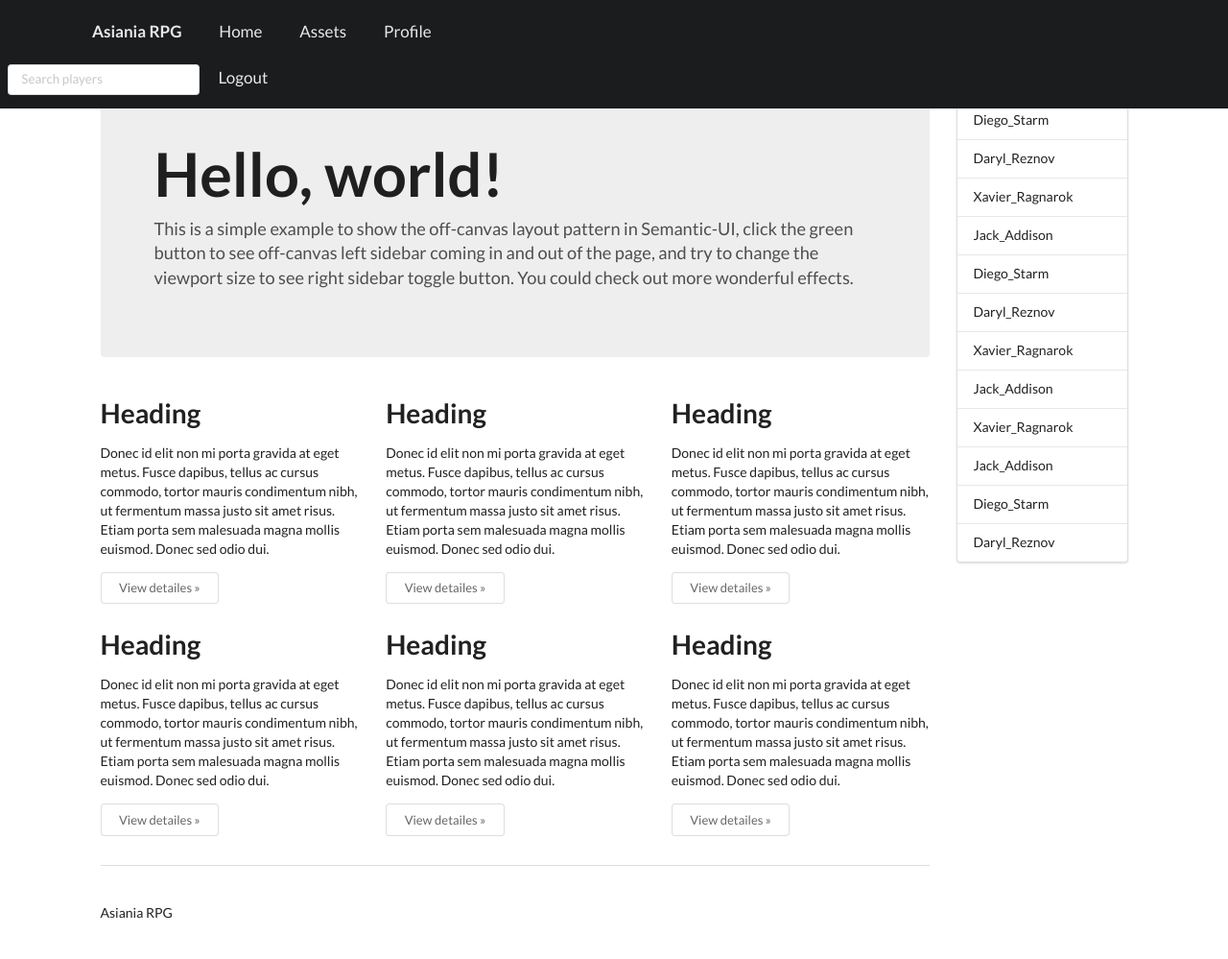
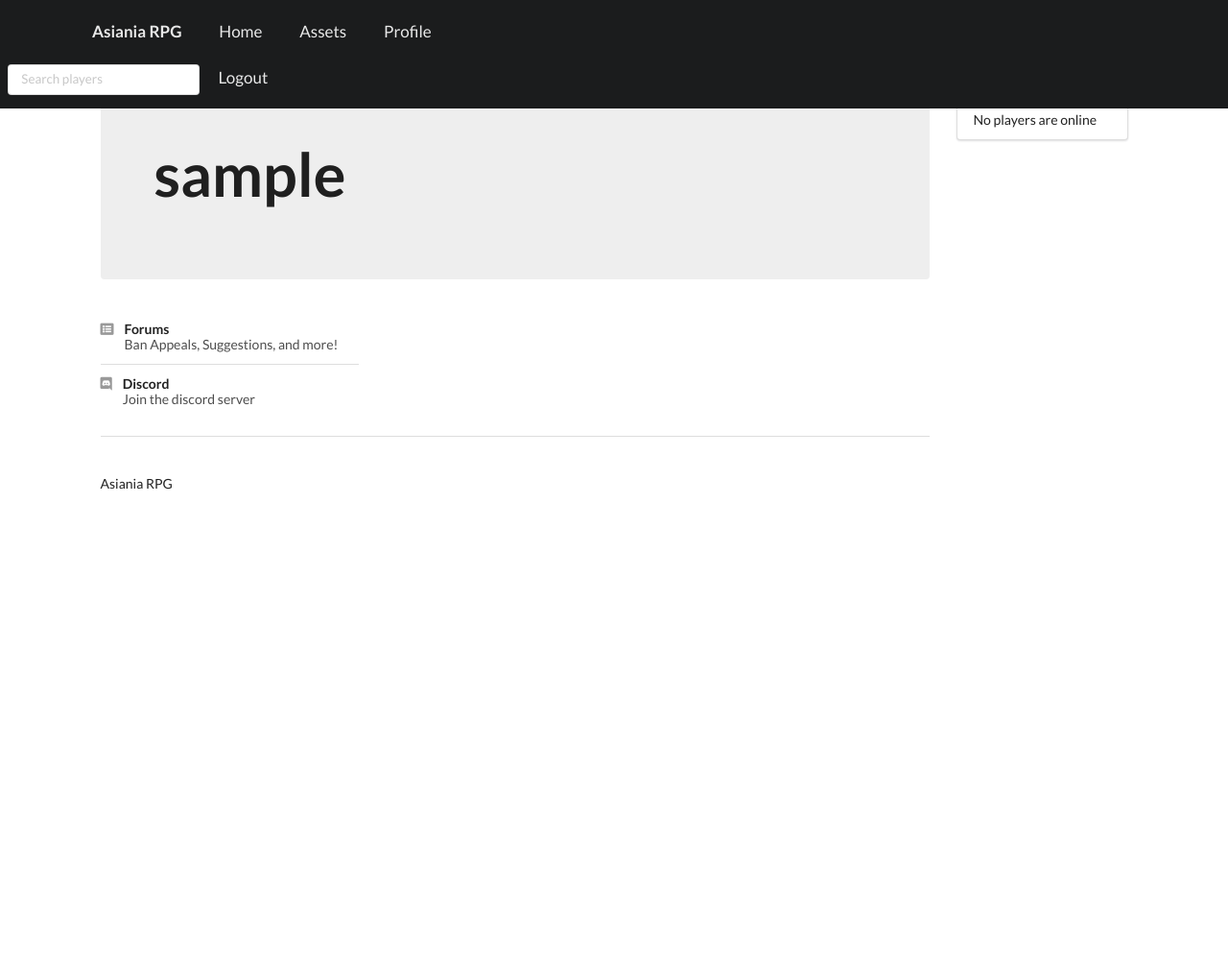
Before and after one commit to realdiegopoptart/darylrpg-panel, a PHP site: page /index.php in a window 1280 px wide. Shown: the whole page at 96% size. After the commit the page ends 510 px from the top, so only its background shows below. Run offline with PHP 8.4, Linux system fonts and the light colour scheme; the visitor is signed in with stand-in values (Sample User, id 1); tables that the repository leaves empty or names only in its code hold one stand-in row (values such as "Sample post").

Commit message:
player sidelist completed

```diff
--- a/index.php
+++ b/index.php
@@ -17,91 +17,29 @@
         <div class="ui padded grid">
           <div class="thirteen wide column">
             <div class="ui message">
-              <h1 class="ui huge header">Hello, world!</h1>
-              <p class="lead">
-                This is a simple example to show the off-canvas layout pattern
-                in Semantic-UI, click the green button to see off-canvas left
-                sidebar coming in and out of the page, and try to change the
-                viewport size to see right sidebar toggle button. You could
-                check out more wonderful effects.
-              </p>
+              <h1 class="ui header"><?php echo $_SESSION['playername'];?></h1>
             </div>
             <div class="ui hidden divider"></div>
             <div class="ui grid">
               <div class="three column row">
                 <div class="column">
-                  <h1 class="ui header">Heading</h1>
-                  <p>
-                    Donec id elit non mi porta gravida at eget metus. Fusce
-                    dapibus, tellus ac cursus commodo, tortor mauris condimentum
-                    nibh, ut fermentum massa justo sit amet risus. Etiam porta
-                    sem malesuada magna mollis euismod. Donec sed odio dui.
-                  </p>
-                  <button class="ui small basic button">
-                    View detailes &raquo;
-                  </button>
-                </div>
-                <div class="column">
-                  <h1 class="ui header">Heading</h1>
-                  <p>
-                    Donec id elit non mi porta gravida at eget metus. Fusce
-                    dapibus, tellus ac cursus commodo, tortor mauris condimentum
-                    nibh, ut fermentum massa justo sit amet risus. Etiam porta
-                    sem malesuada magna mollis euismod. Donec sed odio dui.
-                  </p>
-                  <button class="ui small basic button">
-                    View detailes &raquo;
-                  </button>
-                </div>
-                <div class="column">
-                  <h1 class="ui header">Heading</h1>
-                  <p>
-                    Donec id elit non mi porta gravida at eget metus. Fusce
-                    dapibus, tellus ac cursus commodo, tortor mauris condimentum
-                    nibh, ut fermentum massa justo sit amet risus. Etiam porta
-                    sem malesuada magna mollis euismod. Donec sed odio dui.
-                  </p>
-                  <button class="ui small basic button">
-                    View detailes &raquo;
-                  </button>
-                </div>
+                <div role="list" class="ui divided very relaxed list">
+                  <a role="listitem" class="item" href="https://forum.valrisegaming.com" target="_blank">
+                      <i aria-hidden="true" class="browser icon"></i>
+                      <div class="content">
+                          <div class="header">Forums</div>
+                          <div class="description">Ban Appeals, Suggestions, and more!</div>
+                      </div>
+                  </a>
+                  <a role="listitem" class="item" href="https://discord.gg/FuerHArrXF" target="_blank">
+                      <i aria-hidden="true" class="discord outline icon"></i>
+                      <div class="content">
+                          <div class="header">Discord</div>
+                          <div class="description">Join the discord server</div>
+                      </div>
+                  </a>
               </div>
-              <div class="three column row">
-                <div class="column">
-                  <h1 class="ui header">Heading</h1>
-                  <p>
-                    Donec id elit non mi porta gravida at eget metus. Fusce
-                    dapibus, tellus ac cursus commodo, tortor mauris condimentum
-                    nibh, ut fermentum massa justo sit amet risus. Etiam porta
-                    sem malesuada magna mollis euismod. Donec sed odio dui.
-                  </p>
-                  <button class="ui small basic button">
-                    View detailes &raquo;
-                  </button>
-                </div>
-                <div class="column">
-                  <h1 class="ui header">Heading</h1>
-                  <p>
-                    Donec id elit non mi porta gravida at eget metus. Fusce
-                    dapibus, tellus ac cursus commodo, tortor mauris condimentum
-                    nibh, ut fermentum massa justo sit amet risus. Etiam porta
-                    sem malesuada magna mollis euismod. Donec sed odio dui.
-                  </p>
-                  <button class="ui small basic button">
-                    View detailes &raquo;
-                  </button>
-                </div>
-                <div class="column">
-                  <h1 class="ui header">Heading</h1>
-                  <p>
-                    Donec id elit non mi porta gravida at eget metus. Fusce
-                    dapibus, tellus ac cursus commodo, tortor mauris condimentum
-                    nibh, ut fermentum massa justo sit amet risus. Etiam porta
-                    sem malesuada magna mollis euismod. Donec sed odio dui.
-                  </p>
-                  <button class="ui small basic button">
-                    View detailes &raquo;
-                  </button>
+
                 </div>
               </div>
             </div>
@@ -112,12 +50,21 @@
           <div class="three wide column">
             <p>Online players:</p>
             <div class="ui vertical menu">
-            <a class="item">Diego_Starm</a> <a class="item">Daryl_Reznov</a>
-            <a class="item">Xavier_Ragnarok</a> <a class="item">Jack_Addison</a>
-            <a class="item">Diego_Starm</a> <a class="item">Daryl_Reznov</a>
-            <a class="item">Xavier_Ragnarok</a> <a class="item">Jack_Addison</a>
-              <a class="item">Xavier_Ragnarok</a> <a class="item">Jack_Addison</a>
-              <a class="item">Diego_Starm</a> <a class="item">Daryl_Reznov</a>
+              <?php
+              $isonlinequery = $con->prepare("SELECT user_name FROM users WHERE isonline = 1");
+              $isonlinequery->execute();
+              if($isonlinequery -> rowCount() == 0)
+              {
+                echo '<a class="item">No players are online</a>';
+              }
+              else
+              {
+                while($row = $isonlinequery -> fetch())
+                {
+                  echo '<a class="item">'.$row['user_name'].'<div class="ui red tiny basic horizontal label">Owner</div></a>';
+                }
+              }
+              ?>
             </div>
           </div>
         </div>
```
